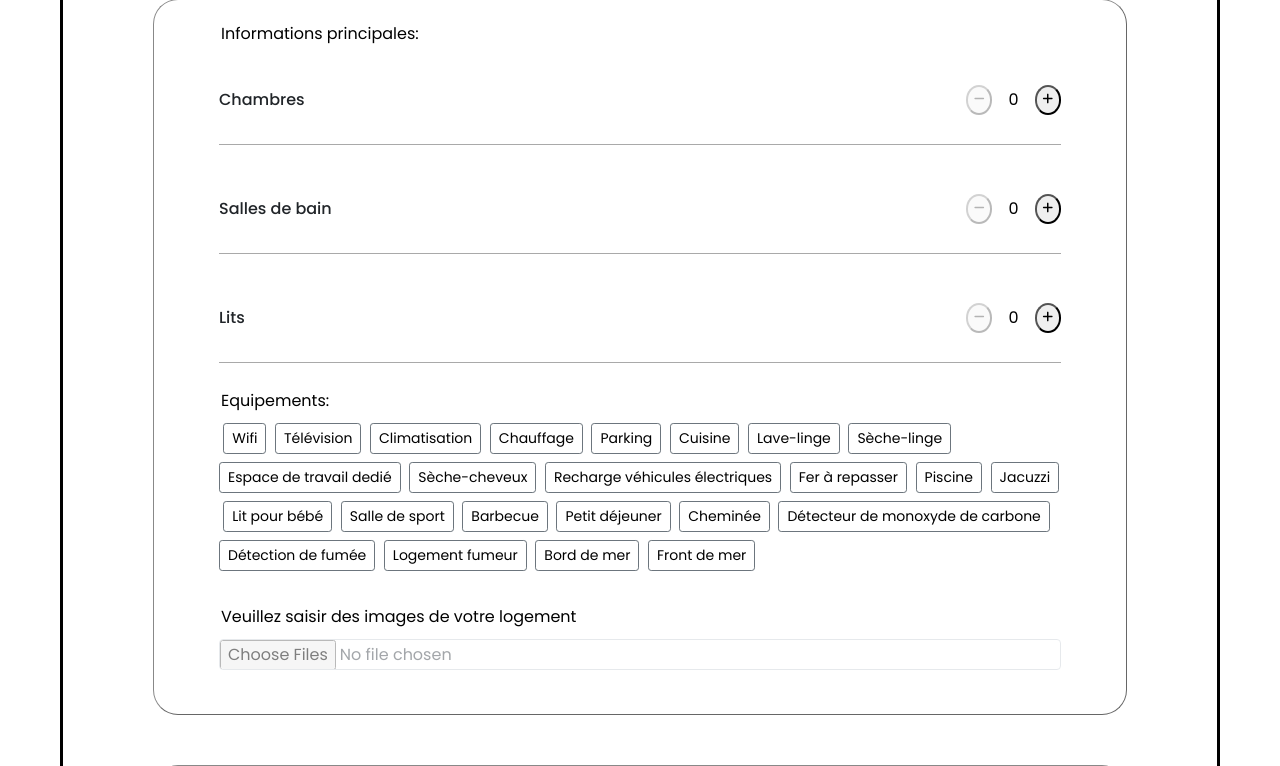
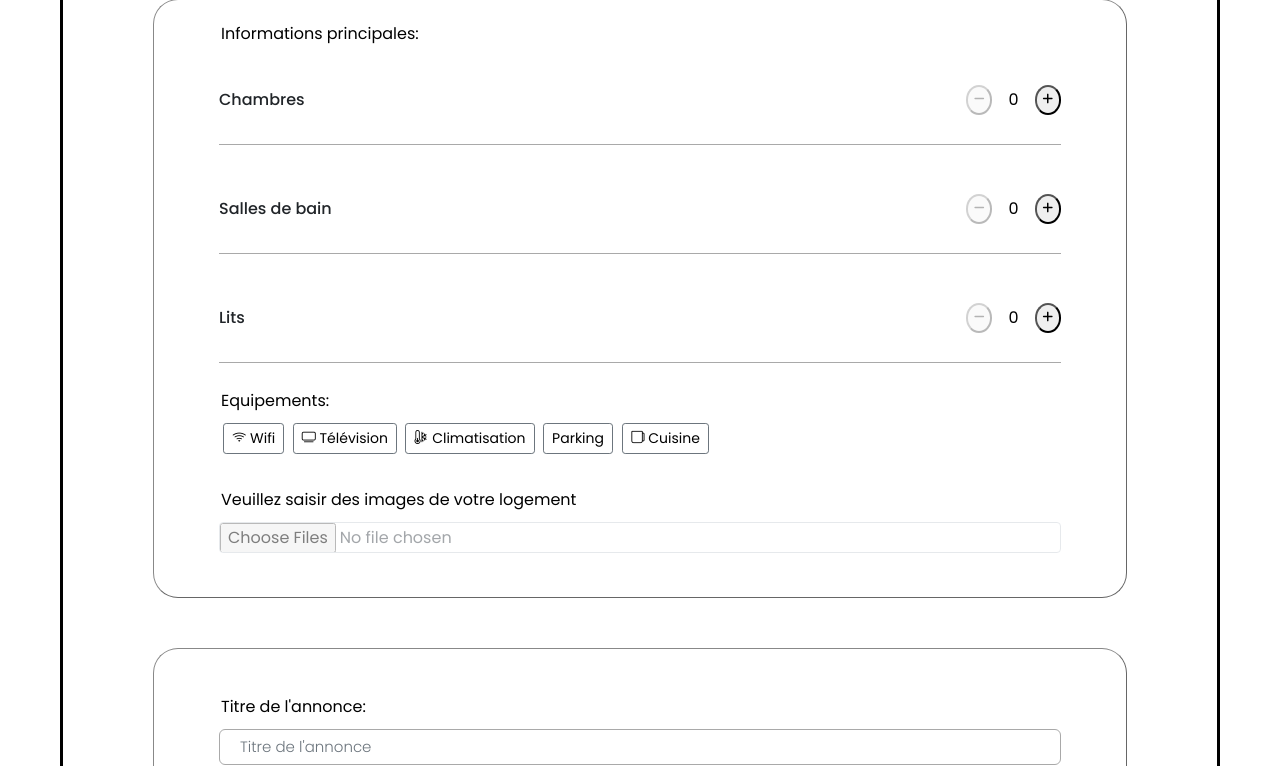
Before and after one commit to yasmine412/ProjetWeb, a Symfony app: template templates/post_item_form/index.html.twig in a window 1280 px wide. Shown: the part 732-1498 px from the top of the page. Run offline with Twig, Linux system fonts and the light colour scheme; the template is opened without the code that fills it, so the values that code supplies are empty; some libraries are stand-ins or nearby versions.

Commit message:
PostItemForm and Footer

```diff
--- a/templates/fragments/post-item-form.html.twig
+++ b/templates/fragments/post-item-form.html.twig
@@ -1,5 +1,3 @@
-
-
 <div class="form-body" xmlns="http://www.w3.org/1999/html">
     <div class="form-holder">
         <div class="form-content">
@@ -7,40 +5,39 @@
                 <h3>Mettre mon logemet sur Ymara</h3>
 
                 <p>Remplir le formulaire suivant</p>
-                <form method=post class="requires-validation" >
-
+                <form class="requires-validation" novalidate>
 
                     <fieldset>
 
                         <div class="col-md-12 mb-4 mt-4">
                             <label class="form-label" for="type">Type du logement proposé: </label>
                             <br>
-                            <input type="radio" class="btn-check" name="typeLogement" id="maison"  autocomplete="off" required>
+                            <input type="radio" class="btn-check" name="type" id="maison" autocomplete="off" required>
                             <label class="btn btn-sm btn-outline-secondary" for="maison">
                                 <i class="bi bi-house-door"></i>
                                 <span>Maison</span>
                             </label>
 
-                            <input type="radio" class="btn-check" name="typeLogement" id="appartement" autocomplete="off"
+                            <input type="radio" class="btn-check" name="type" id="appartement" autocomplete="off"
                                    required>
                             <label class="btn btn-sm btn-outline-secondary" for="appartement">
                                 <i class="bi bi-building"></i>
                                 <span>Appartement</span>
                             </label>
 
-                            <input type="radio" class="btn-check" name="typeLogement" id="maison_hotes" autocomplete="off"
+                            <input type="radio" class="btn-check" name="type" id="maison_hôtes" autocomplete="off"
                                    required>
-                            <label class="btn btn-sm btn-outline-secondary" for="maison_hotes">
+                            <label class="btn btn-sm btn-outline-secondary" for="maison_hôtes">
                                 <i class="bi bi-house"></i>
                                 <span>Maison d'hôtes</span>
                             </label>
 
-                            <input type="radio" class="btn-check" name="typeLogement" id="ferme" autocomplete="off" required>
+                            <input type="radio" class="btn-check" name="type" id="ferme" autocomplete="off" required>
                             <label class="btn btn-sm btn-outline-secondary" for="ferme">
                                 <span>Ferme</span></label>
 
-                            <input type="radio" class="btn-check" name="typeLogement" id="hotel" autocomplete="off" required>
-                            <label class="btn btn-sm btn-outline-secondary" for="hotel">
+                            <input type="radio" class="btn-check" name="type" id="hôtel" autocomplete="off" required>
+                            <label class="btn btn-sm btn-outline-secondary" for="hôtel">
                                 <i class="bi bi-bank"></i>
                                 <span>Hôtel</span></label>
 
@@ -52,7 +49,7 @@
 
                         <div class="col-md-12 mb-4 mt-4">
                             <label class="form-label">Type de l'espace proposé: </label>
-                            <select class="form-select " name="typeEspace" required>
+                            <select class="form-select " required>
                                 <option selected disabled value="">Espace</option>
                                 <option value="entier">Un logement entier</option>
                                 <option value="privée">Une chambre privée</option>
@@ -172,114 +169,37 @@
                         <div class="col-md-12 mb-4 mt-4 ">
                             <label class="form-label" for="equipement">Equipements: </label>
                             <br>
-
                             <input type="checkbox" class="btn-check" name="equipement" id="wifi" autocomplete="off">
                             <label class="btn btn-sm btn-outline-secondary" for="wifi">
+                                <i class="bi bi-wifi"></i>
                                 Wifi
                             </label>
 
                             <input type="checkbox" class="btn-check" name="equipement" id="television" autocomplete="off">
                             <label class="btn btn-sm btn-outline-secondary" for="television">
+                                <i class="bi bi-tv"></i>
                                 <span>Télévision</span>
                             </label>
 
                             <input type="checkbox" class="btn-check" name="equipement" id="climatisation"
                                    autocomplete="off">
                             <label class="btn btn-sm btn-outline-secondary" for="climatisation">
+                                <i class="bi bi-thermometer-snow"></i>
                                 <span>Climatisation</span>
                             </label>
 
-                            <input type="checkbox" class="btn-check" name="equipement" id="Chauffage" autocomplete="off">
-                            <label class="btn btn-sm btn-outline-secondary" for="Chauffage">
-                                <span>Chauffage</span></label>
-
                             <input type="checkbox" class="btn-check" name="equipement" id="parking" autocomplete="off">
                             <label class="btn btn-sm btn-outline-secondary" for="parking">
+                                <i class="bi bi-p-car-front-fill"></i>
                                 <span>Parking</span>
                             </label>
 
                             <input type="checkbox" class="btn-check" name="equipement" id="cuisine" autocomplete="off">
                             <label class="btn btn-sm btn-outline-secondary" for="cuisine">
+                                <i class="bi bi-cup"></i>
                                 <span>Cuisine</span></label>
 
-                            <input type="checkbox" class="btn-check" name="equipement" id="laveLinge" autocomplete="off">
-                            <label class="btn btn-sm btn-outline-secondary" for="laveLinge">
-                                <span>Lave-linge</span></label>
-
-                            <input type="checkbox" class="btn-check" name="equipement" id="sècheLinge" autocomplete="off">
-                            <label class="btn btn-sm btn-outline-secondary" for="sècheLinge">
-                                <span> Sèche-linge</span></label>
-
-                            <input type="checkbox" class="btn-check" name="equipement" id="espaceTravail" autocomplete="off">
-                            <label class="btn btn-sm btn-outline-secondary" for="espaceTravail">
-                                <span> Espace de travail dedié</span></label>
-
-                            <input type="checkbox" class="btn-check" name="equipement" id="sècheCheveux" autocomplete="off">
-                            <label class="btn btn-sm btn-outline-secondary" for="sècheCheveux">
-                                <span> Sèche-cheveux</span></label>
-
-                            <input type="checkbox" class="btn-check" name="equipement" id="recharge" autocomplete="off">
-                            <label class="btn btn-sm btn-outline-secondary" for="recharge">
-                                <span>Recharge véhicules électriques</span></label>
-
-                            <input type="checkbox" class="btn-check" name="equipement" id="fer" autocomplete="off">
-                            <label class="btn btn-sm btn-outline-secondary" for="fer">
-                                <span> Fer à repasser</span></label>
-
-                            <input type="checkbox" class="btn-check" name="equipement" id="piscine" autocomplete="off">
-                            <label class="btn btn-sm btn-outline-secondary" for="piscine">
-                                <span>Piscine</span></label>
-
-                            <input type="checkbox" class="btn-check" name="equipement" id="jacuzzi" autocomplete="off">
-                            <label class="btn btn-sm btn-outline-secondary" for="jacuzzi">
-                                <span>Jacuzzi</span></label>
-
-                            <input type="checkbox" class="btn-check" name="equipement" id="litBebe" autocomplete="off">
-                            <label class="btn btn-sm btn-outline-secondary" for="litBebe">
-                                <span> Lit pour bébé</span></label>
-
-                            <input type="checkbox" class="btn-check" name="equipement" id="salleSport" autocomplete="off">
-                            <label class="btn btn-sm btn-outline-secondary" for="salleSport">
-                                <span> Salle de sport</span></label>
-
-                            <input type="checkbox" class="btn-check" name="equipement" id="barbecue" autocomplete="off">
-                            <label class="btn btn-sm btn-outline-secondary" for="barbecue">
-                                <span>Barbecue</span></label>
-
-                            <input type="checkbox" class="btn-check" name="equipement" id="petitDej" autocomplete="off">
-                            <label class="btn btn-sm btn-outline-secondary" for="petitDej">
-                                <span> Petit déjeuner</span></label>
-
-                            <input type="checkbox" class="btn-check" name="equipement" id="cheminee" autocomplete="off">
-                            <label class="btn btn-sm btn-outline-secondary" for="cheminee">
-                                <span>Cheminée</span></label>
-
-                            <input type="checkbox" class="btn-check" name="equipement" id="detectionMonoxyde" autocomplete="off">
-                            <label class="btn btn-sm btn-outline-secondary" for="detectionMonoxyde">
-                                <span> Détecteur de monoxyde de carbone</span></label>
-
-                            <input type="checkbox" class="btn-check" name="equipement" id="detectionFumee" autocomplete="off">
-                            <label class="btn btn-sm btn-outline-secondary" for="detectionFumee">
-                                <span> Détection de fumée</span></label>
-
-                            <input type="checkbox" class="btn-check" name="equipement" id="fumeur" autocomplete="off">
-                            <label class="btn btn-sm btn-outline-secondary" for="fumeur">
-                                <span> Logement fumeur</span></label>
-
-                            <input type="checkbox" class="btn-check" name="equipement" id="bordMer" autocomplete="off">
-                            <label class="btn btn-sm btn-outline-secondary" for="bordMer">
-                                <span> Bord de mer</span></label>
-
-                            <input type="checkbox" class="btn-check" name="equipement" id="frontMer" autocomplete="off">
-                            <label class="btn btn-sm btn-outline-secondary" for="frontMer">
-                                <span> Front de mer</span></label>
-
-
-
-
                         </div>
-
-
 
 
                         <div class="col-md-12 mb-4 mt-4">
@@ -312,7 +232,7 @@
                     </fieldset>
 
                     <div class="form-button ">
-                        <button id="submit" type="submit" class="btn btn-primary">Valider</button>
+                        <button id="submit" type="submit" class="btn btn-primary">Register</button>
                     </div>
 
                 </form>
```
Also changed, not shown: templates/base.html.twig (+1 -0 lines).
